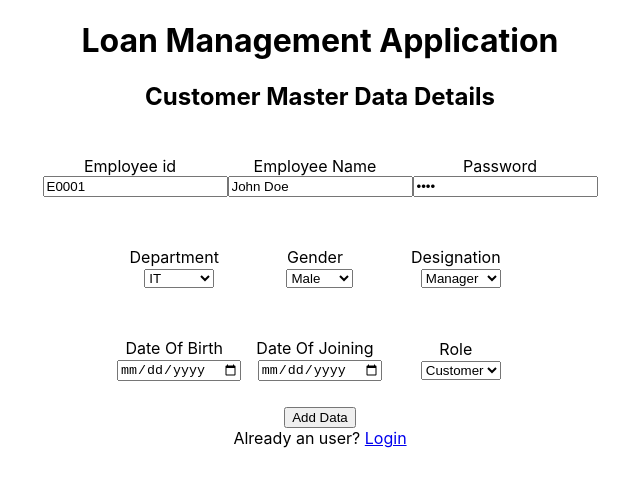
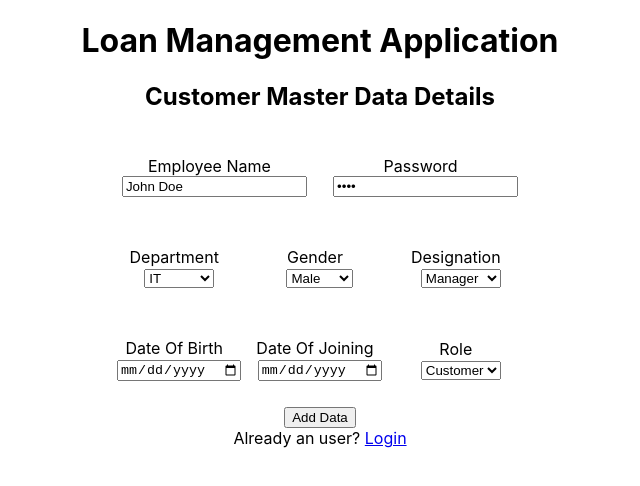
Before and after one commit to agastya2002/LMSTeam3Batch9, a React (Create React App) app in the folder Frontend/lms/: page /register in a window 1280 px wide. Shown: the top 486 px of the page, without its empty margins (320-960 px from the left). Built offline with nearby package versions, Linux system fonts and the light colour scheme.

Commit message:
register with random employeeId frontend

```diff
--- a/Frontend/lms/src/Contexts/AuthContext.js
+++ b/Frontend/lms/src/Contexts/AuthContext.js
@@ -34,7 +34,8 @@ export const AuthProvider =  ({ children }) => {
         })
         console.log(resp)
         if(resp.status===200){
-          updateUserId(userData.EmployeeId);
+          console.log(resp.data)
+          updateUserId(resp.data);
           updateUserRole(userData.Employee.EmployeeRole);
           return true;
         }
--- a/Frontend/lms/src/Pages/CustomerDetails.js
+++ b/Frontend/lms/src/Pages/CustomerDetails.js
@@ -21,7 +21,6 @@ const CustomerDetails=()=>{
 
     // Example JSON object for registering employee
     // {
-    //     "employeeId": "E0006",
     //     "employeeName": "John Doe",
     //     "designation": "Manager",
     //     "department": "IT",
@@ -29,18 +28,12 @@ const CustomerDetails=()=>{
     //     "dateOfBirth": "2023-09-11T03:49:32.942Z",
     //     "dateOfJoining": "2023-09-11T03:49:32.942Z",
     //     "employee": {
-    //       "employeeId": "E0006",
     //       "employeePassword": "25efd29860a4f83a7c971bdcfb3eb771c95dab9356b7dec0aa165eb80bfd817f",
     //       "employeeRole": "customer"
     //     }
     //   }
 
     const validateEntries=async ()=>{
-        //check employee ID
-        if (!eID.match(/[A-Z]{1}[0-9]/)){
-            alert("Invalid employee ID format!");
-            isDataValid=false;
-        }
         if(eName.length===0){
             alert("Please enter employee name!");
             isDataValid=false;
@@ -71,7 +64,6 @@ const CustomerDetails=()=>{
         }
 
         const userData = {
-            EmployeeId: eID,
             EmployeeName: eName,
             Designation:designation,
             Department:department,
@@ -79,7 +71,6 @@ const CustomerDetails=()=>{
             DateOfBirth: dob,
             DateOfJoining: doj,
             Employee: {
-                EmployeeId: eID,
                 EmployeePassword: ePass,
                 EmployeeRole: eRole
             }
@@ -101,10 +92,6 @@ const CustomerDetails=()=>{
             </div>
             <div className='customer_details'>
                 <div className='employee_details'>
-                    <div className='employee_detail'>
-                        <span className='employee_field'>Employee id</span>
-                        <input type="text" id="eid" value={eID} onChange={(e) => setEID(e.target.value)} />
-                    </div>
                     <div className='employee_detail'>
                         <span className='employee_field'>Employee Name</span>
                         <input type="text" id="ename" value={eName} onChange={(e) => setEName(e.target.value)}/>
```
